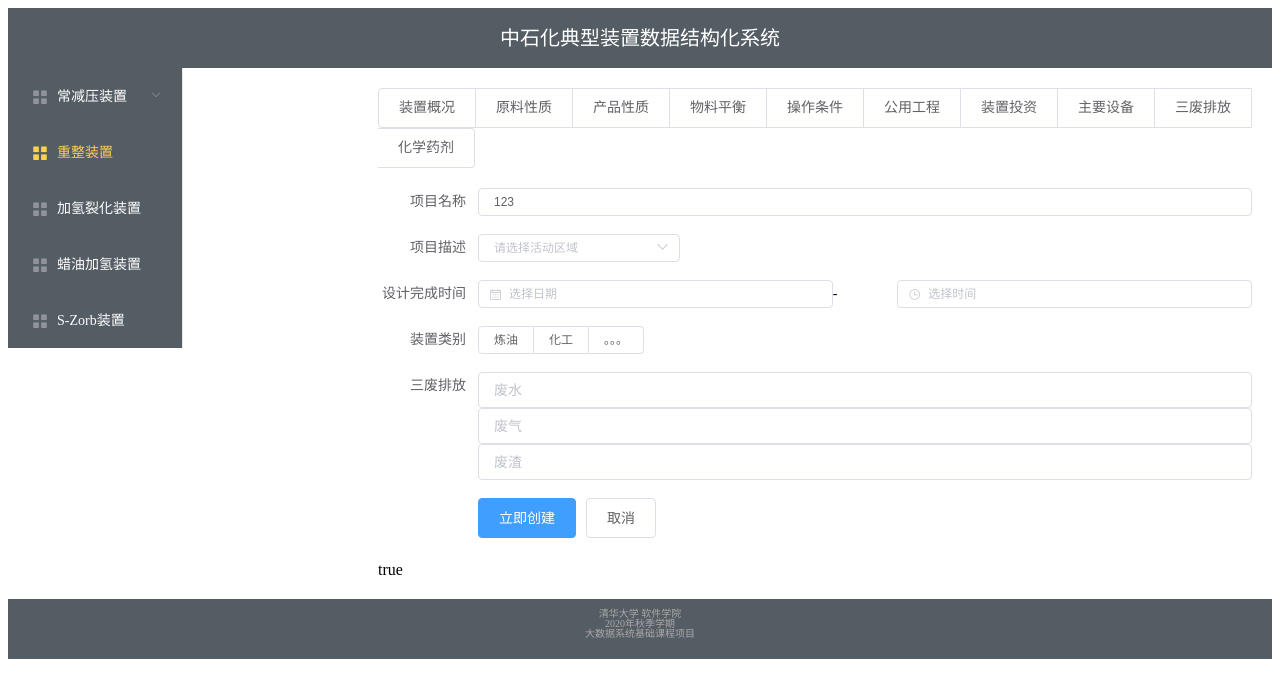
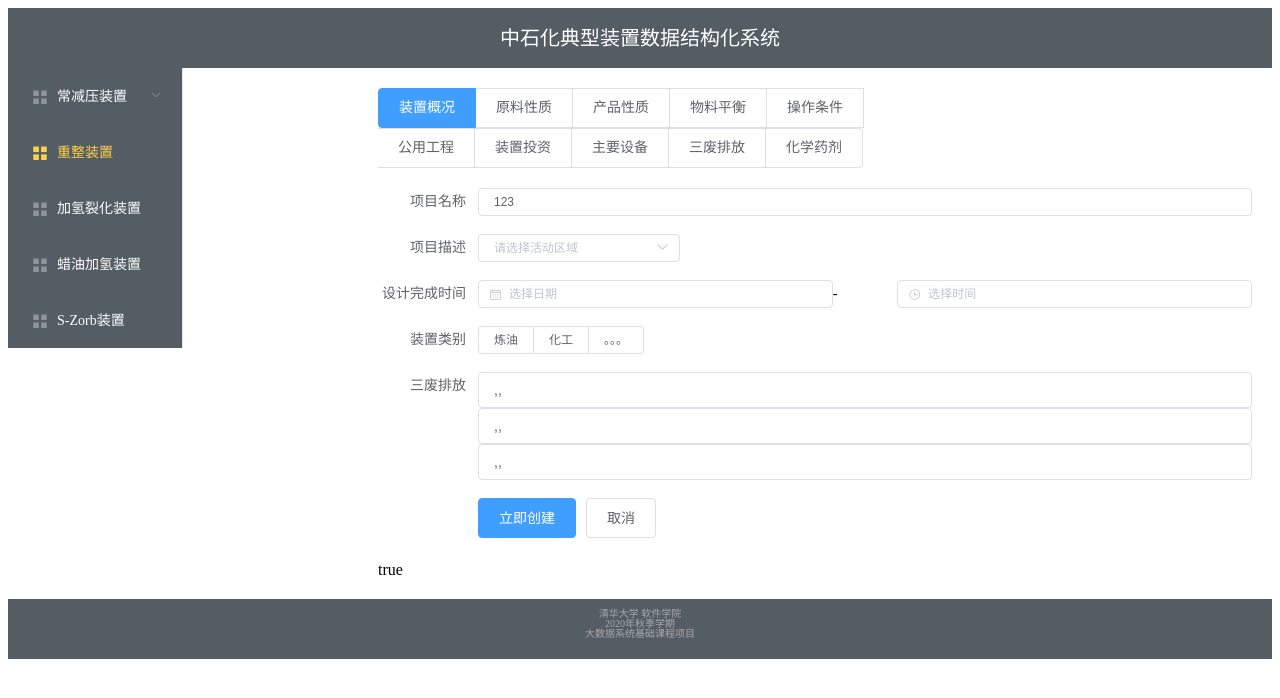
Before and after one commit to 543202718/BigDataSystemApp, a Vue app in the folder FrontEnd/: page /changjianya/input in a window 1280 px wide. Shown: the top 698 px of the page. Built offline with nearby package versions, Linux system fonts and the light colour scheme; what v-charts, vue-element-extends, vue-resource would draw is missing.

Commit message:
Add multi form

```diff
--- a/FrontEnd/src/views/changjianya/input.vue
+++ b/FrontEnd/src/views/changjianya/input.vue
@@ -1,11 +1,12 @@
 <template>
 <div>
-    <el-radio-group v-model="sizeForm">
-        <el-radio-button @click="sizeForm.show[0]=false" label="装置概况"></el-radio-button>
-        <el-radio-button label="原料性质"></el-radio-button>
+    <el-radio-group v-model="radio1">
+        <el-radio-button @click.native="changeFormShow(0)" label="装置概况"></el-radio-button>
+        <el-radio-button @click.native="changeFormShow(1)" label="原料性质"></el-radio-button>
         <el-radio-button label="产品性质"></el-radio-button>
         <el-radio-button label="物料平衡"></el-radio-button>
         <el-radio-button label="操作条件"></el-radio-button>
+        <br>
         <el-radio-button label="公用工程"></el-radio-button>
         <el-radio-button label="装置投资"></el-radio-button>
         <el-radio-button label="主要设备"></el-radio-button>
@@ -13,7 +14,7 @@
         <el-radio-button label="化学药剂"></el-radio-button>
     </el-radio-group>
     <br>
-    <el-form v-if="show[0]" ref="form" :model="sizeForm" label-width="100px" size="mini" style="margin-top: 20px">
+    <el-form v-if="this.show[0]" ref="form" :model="sizeForm" label-width="100px" size="mini" style="margin-top: 20px">
         <el-form-item label="项目名称">
             <el-input v-model="sizeForm.name"></el-input>
         </el-form-item>
@@ -53,7 +54,7 @@
             <el-button>取消</el-button>
         </el-form-item>
     </el-form>
-    <el-form v-if="show[1]" ref="form" :model="sizeForm" label-width="100px" size="mini" style="margin-top: 20px">
+    <el-form v-if="this.show[1]" ref="form" :model="sizeForm" label-width="100px" size="mini" style="margin-top: 20px">
         <el-form-item label="原料名称">
             <el-input v-model="sizeForm.name"></el-input>
         </el-form-item>
@@ -80,12 +81,12 @@
             </el-checkbox-group>
         </el-form-item>
         <el-form-item label="三废排放">
-            <el-input v-model="sizeForm.resource" size="medium" placeholder="废水">
+            <el-input v-model="sizeForm.resource[0]" size="medium" placeholder="废水">
             </el-input>
 
-            <el-input v-model="sizeForm.resource" size="medium" placeholder="废气">
+            <el-input v-model="sizeForm.resource[1]" size="medium" placeholder="废气">
             </el-input>
-            <el-input v-model="sizeForm.resource" size="medium" placeholder="废渣">
+            <el-input v-model="sizeForm.resource[2]" size="medium" placeholder="废渣">
             </el-input>
         </el-form-item>
         <el-form-item size="large">
@@ -113,7 +114,7 @@ export default {
                 date2: '',
                 delivery: false,
                 type: [],
-                resource: '',
+                resource: ['','',''],
                 desc: ''
             }
         };
@@ -122,6 +123,12 @@ export default {
         onSubmit() {
             console.log('submit!');
         },
+        changeFormShow(showFormID){
+            console.log('change showed form');
+            this.show = [false,false,false]
+            this.show[showFormID] = true;
+            console.log(this.show);
+        }
     }
 };
 </script>
```
